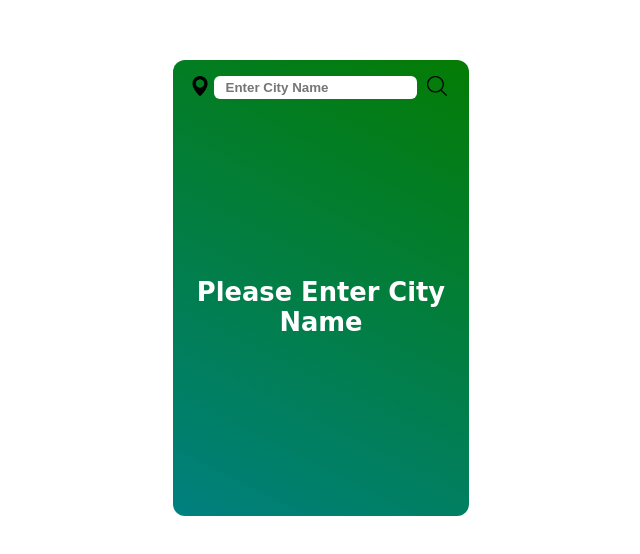
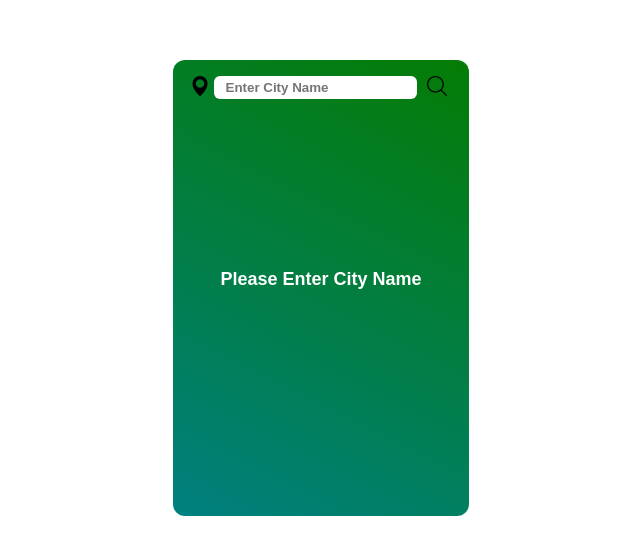
Before and after one commit to saisanthosh2218/weather-app, a plain HTML site: page index.html in a window 1280 px wide. Shown: the part 112-666 px from the top of the page, without its empty margins (319-959 px from the left). Drawn offline with Linux system fonts and the light colour scheme.

Commit message:
font change

```diff
--- a/index.html
+++ b/index.html
@@ -72,7 +72,7 @@
       }
 
       #enter-text {
-        font-family: cursive;
+        font-size: 18px;
         color: white;
       }
 
```
